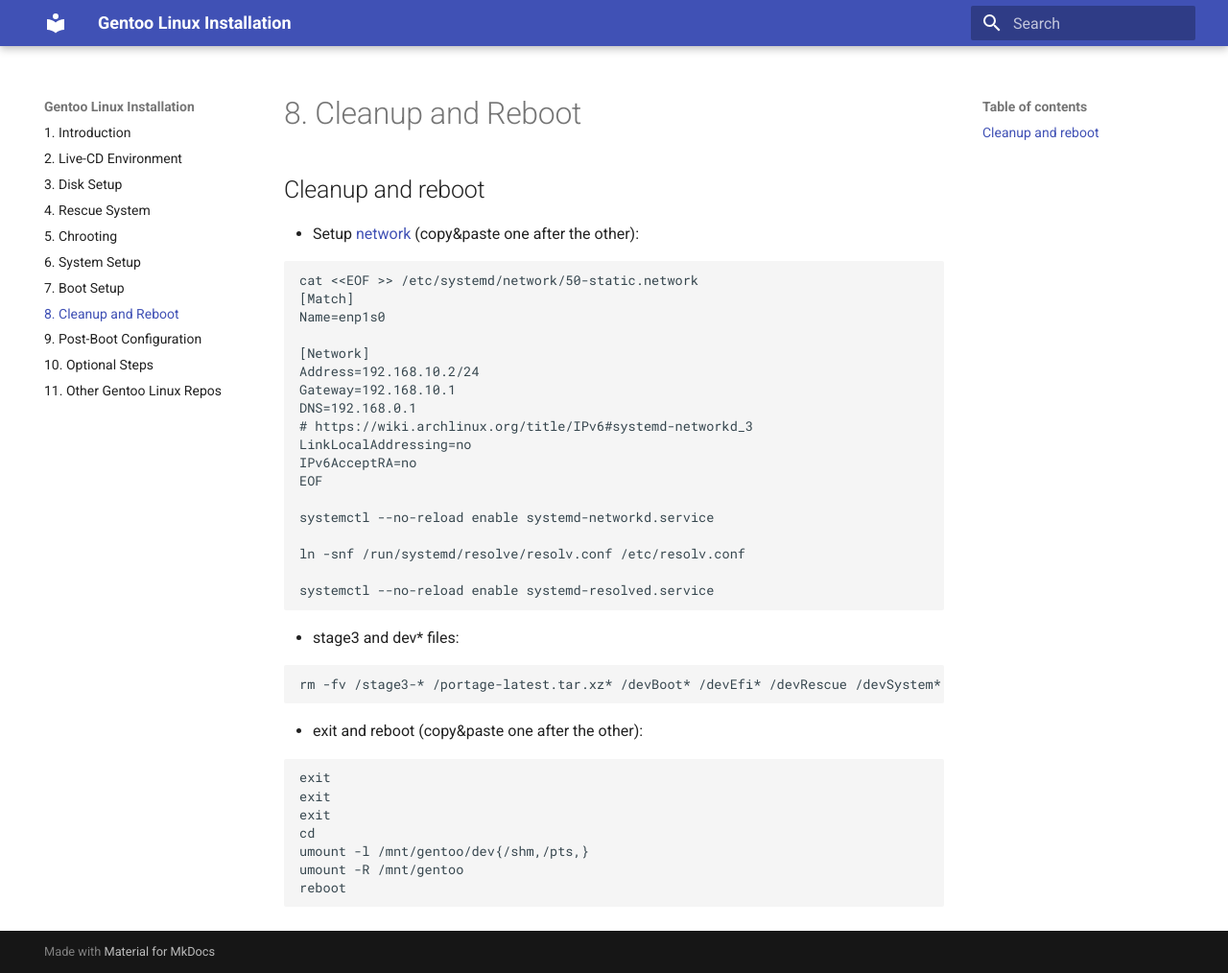
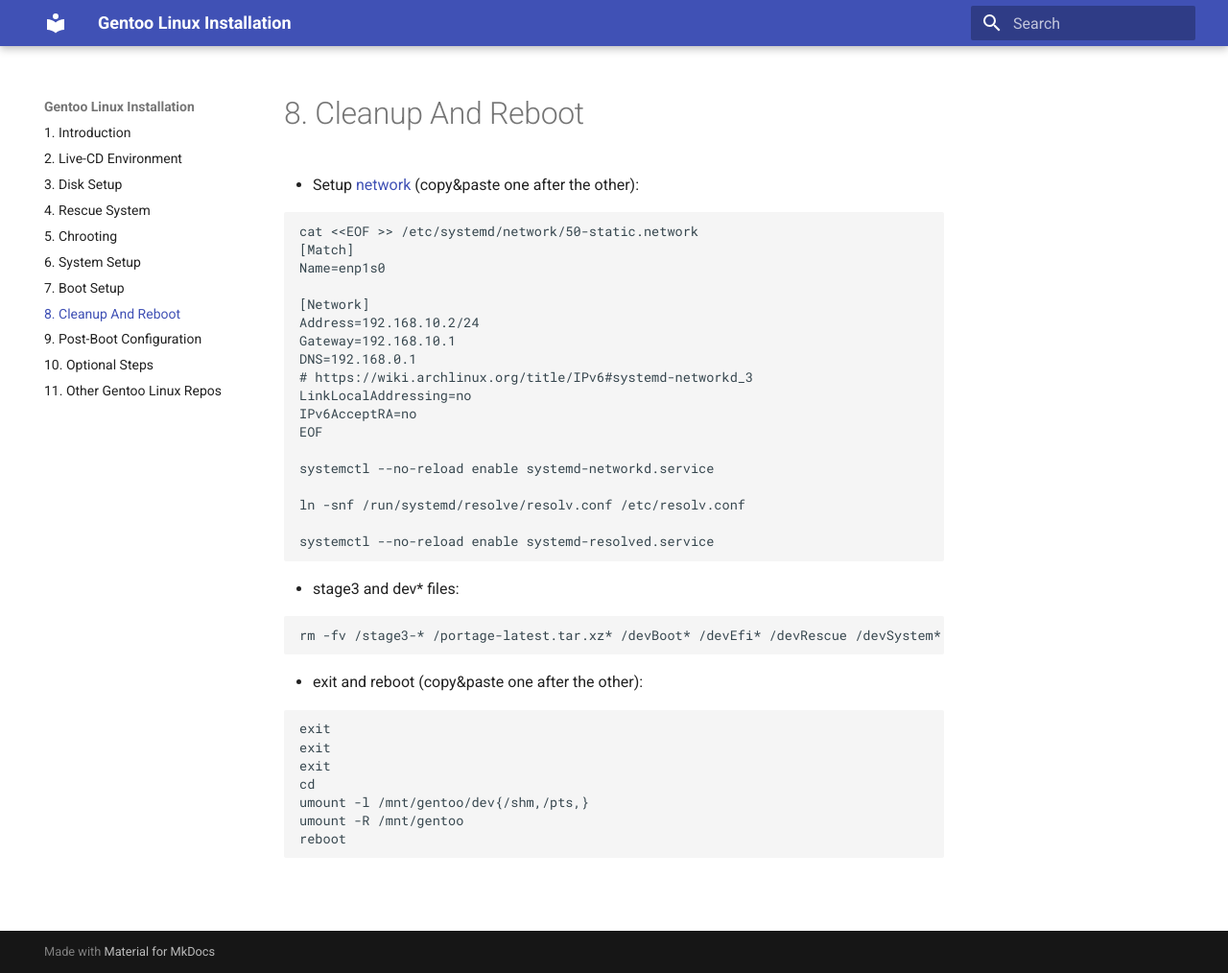
Before and after one commit to duxsco/gentoo-installation, an MkDocs documentation site: the page built from docs/08_cleanup_and_reboot.md, in a window 1280 px wide and 1014 px high. Shown: the whole window at 96% size. Built offline with MkDocs 1.6.1 and Material for MkDocs 9.7.7, drawn with Linux system fonts in a browser that asks for light colours.

Commit message:
Update headers of "8. Cleanup And Reboot"

````diff
--- a/docs/08_cleanup_and_reboot.md
+++ b/docs/08_cleanup_and_reboot.md
@@ -1,5 +1,3 @@
-## Cleanup and reboot
-
   - Setup [network](https://wiki.gentoo.org/wiki/Systemd#Network) (copy&paste one after the other):
 
 ```bash
--- a/mkdocs.yml
+++ b/mkdocs.yml
@@ -10,7 +10,7 @@ nav:
   - 5. Chrooting: 05_chrooting.md
   - 6. System Setup: 06_system_setup.md
   - 7. Boot Setup: 07_boot_setup.md
-  - 8. Cleanup and Reboot: 08_cleanup_and_reboot.md
+  - 8. Cleanup And Reboot: 08_cleanup_and_reboot.md
   - 9. Post-Boot Configuration: 09_post_boot_configuration.md
   - 10. Optional Steps: 10_optional_steps.md
   - 11. Other Gentoo Linux Repos: 11_other_gentoo_linux_repos.md
````
